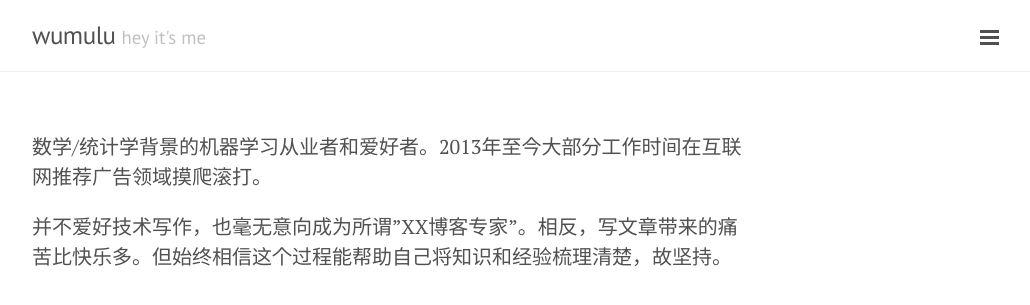
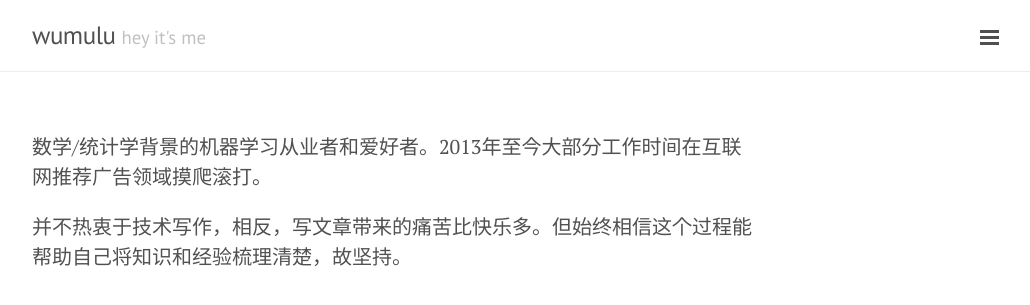
Before and after one commit to nomadcube/nomadcube.github.io, a Jekyll site: the page built from about.md, in a window 1280 px wide. Shown: the top 305 px of the page, without its empty margins (248-1278 px from the left). Built offline with Jekyll 4.4.1, drawn with Linux system fonts in a browser that asks for light colours.

Commit message:
新文章

```diff
--- a/about.md
+++ b/about.md
@@ -5,4 +5,4 @@ title: About
 
 数学/统计学背景的机器学习从业者和爱好者。2013年至今大部分工作时间在互联网推荐广告领域摸爬滚打。
 
-并不爱好技术写作，也毫无意向成为所谓"XX博客专家"。相反，写文章带来的痛苦比快乐多。但始终相信这个过程能帮助自己将知识和经验梳理清楚，故坚持。
+并不热衷于技术写作，相反，写文章带来的痛苦比快乐多。但始终相信这个过程能帮助自己将知识和经验梳理清楚，故坚持。
```
